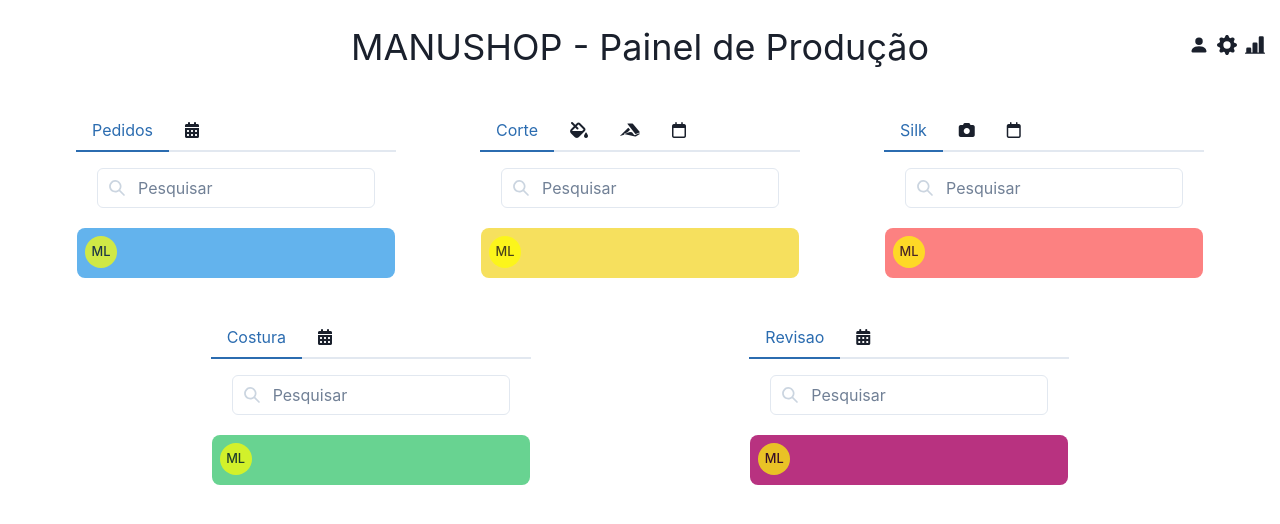
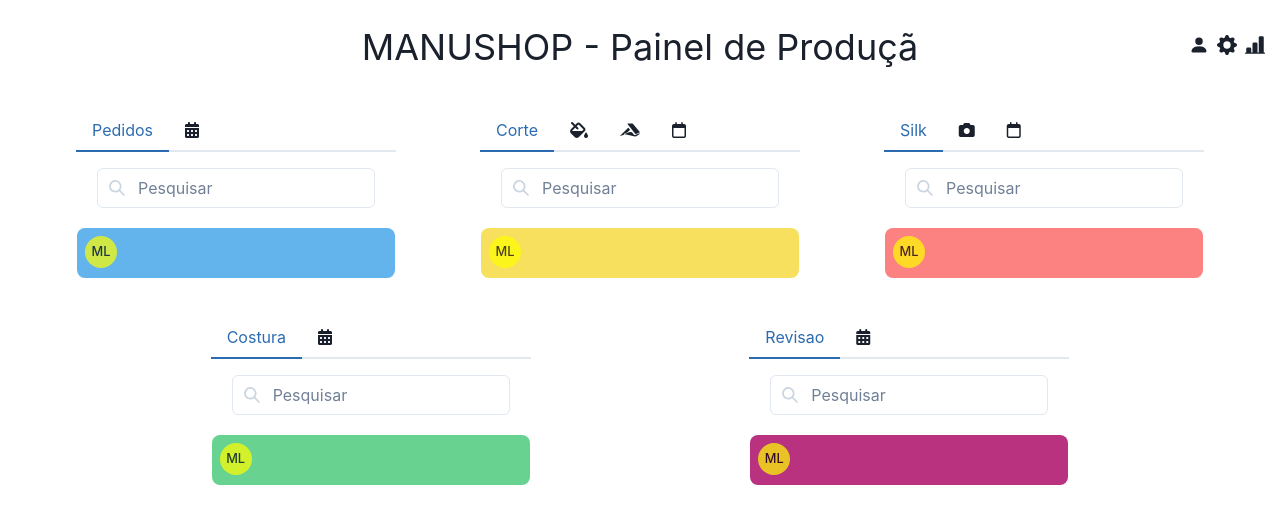
Before and after one commit to conectcoisas/manushop, a React (Vite) app: page / in a window 1280 px wide. Shown: the top 524 px of the page. Built offline with nearby package versions, Linux system fonts and the light colour scheme.

Commit message:
atualizao remoto

```diff
--- a/src/App.tsx
+++ b/src/App.tsx
@@ -79,7 +79,7 @@ function App() {
     <main >
         <Center margin='20px'>
           <Text fontSize={{ base: "24px", md: "30px", lg: "36px" }}>
-                    MANUSHOP - Painel de Produção
+                    MANUSHOP - Painel de Produçã
           </Text>
         </Center>
         <Box>
```
